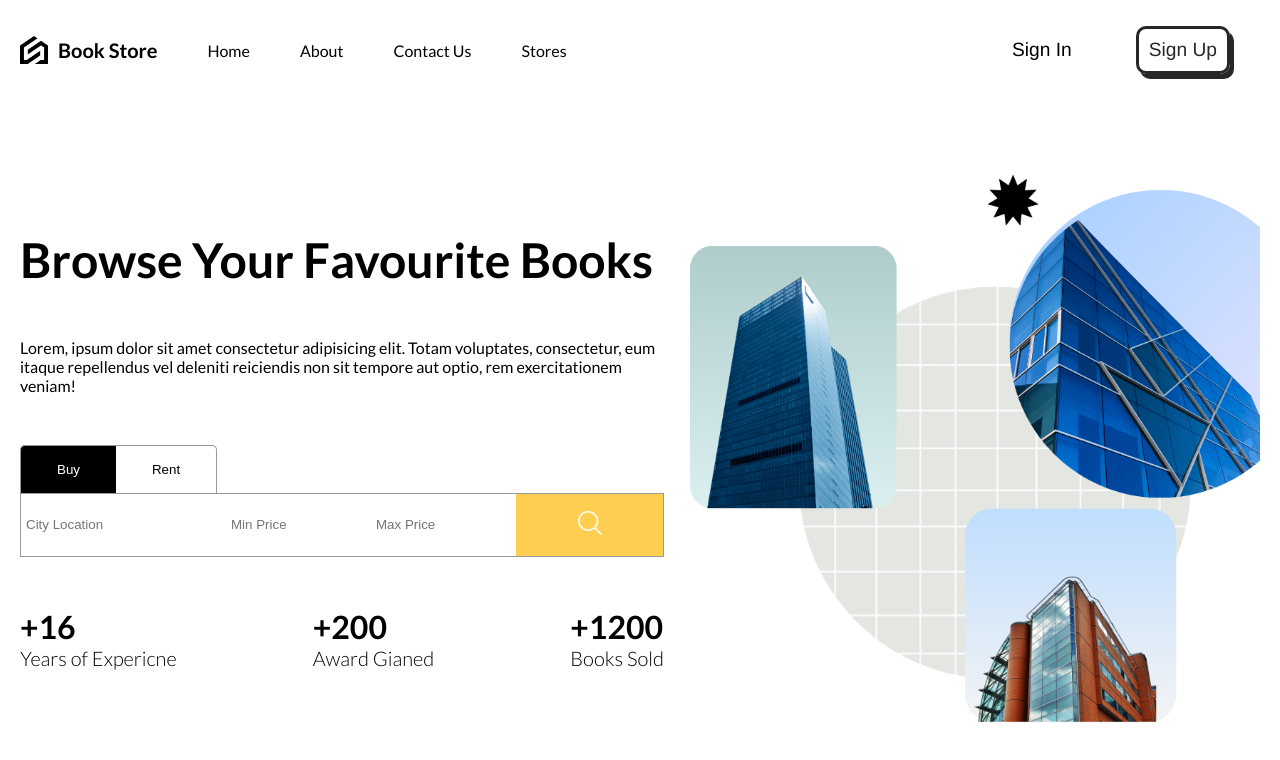
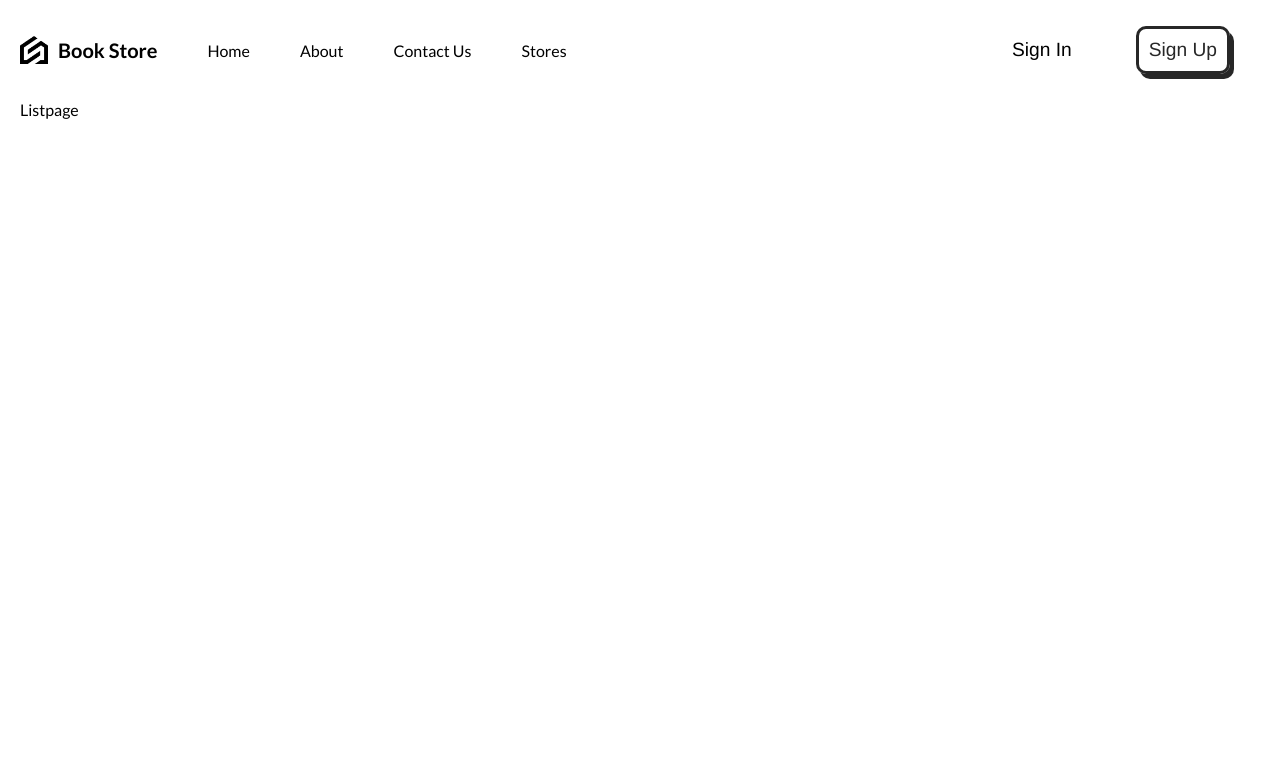
Before and after one commit to Rishi-9949/Web-Dev, a React (Vite) app: page /list in a window 1280 px wide. Shown: the top 760 px of the page. Built offline with nearby package versions, Linux system fonts and the light colour scheme.

Commit message:
added a list page and a error page
next step is to finish the list page

```diff
--- a/package.json
+++ b/package.json
@@ -12,6 +12,7 @@
   "dependencies": {
     "react": "^18.2.0",
     "react-dom": "^18.2.0",
+    "react-router-dom": "^6.25.1",
     "sass": "^1.77.2"
   },
   "devDependencies": {
--- a/src/App.jsx
+++ b/src/App.jsx
@@ -1,19 +1,43 @@
-import Navbar from "./components/Navbar/Navbar"
-import "./layout.scss"
 import HomePage from "./routes/homePage/homePage"
 
+import {
+  createBrowserRouter,
+  RouterProvider,
+} from "react-router-dom";
+import ListPage from "./routes/listPage/listPage";
+import Layout from "./routes/layout/layout";
+import SinglePage from "./routes/singlePage/singlePage";
 
 function App() {
+
+  const router = createBrowserRouter([
+    {
+      path: "/",
+      element:<Layout/>,
+      children:[
+        {
+          path:"/",
+          element:<HomePage/>
+        },
+        {
+          path:"/list",
+          element:<ListPage/>
+        },
+        {
+          path:":id",
+          element:<SinglePage/>
+        }
+
+      ]
+    }
+  ]);
+
+
+
   return (
-    <div className="layout">
-      <div className="navbar">
-        <Navbar/>
-      </div>
-      <div className="content">
-        <HomePage/>
-      </div>
-    </div>
-  )
+
+    <RouterProvider router={router}/>
+  );
 }
 
 export default App
--- a/src/components/Navbar/Navbar.scss
+++ b/src/components/Navbar/Navbar.scss
@@ -10,10 +10,6 @@
 
         @include sm{
             display: none;
-        }
-
-        &:hover{
-            scale: 1.05;
         }
     }
 
--- /dev/null
+++ b/src/routes/layout/layout.jsx
@@ -0,0 +1,16 @@
+import './layout.scss';
+import Navbar from  "../../components/Navbar/Navbar"
+import { Outlet } from 'react-router-dom';
+function Layout() {
+    return (
+    <div className="layout">
+      <div className="navbar">
+        <Navbar/>
+      </div>
+      <div className="content">
+        <Outlet/>
+      </div>
+    </div>
+    );
+}
+export default Layout;
--- a/src/layout.scss
+++ b/src/routes/layout/layout.scss
@@ -1,4 +1,4 @@
-@import "./responsive.scss";
+@import "../../responsive.scss";
 .layout{
     height: 100vh;
     max-width: 1366px;
--- a/src/routes/listPage/listPage.jsx
+++ b/src/routes/listPage/listPage.jsx
@@ -0,0 +1,9 @@
+import './listPage.scss'
+
+function ListPage(){
+    return (
+        <div className='listPage'>Listpage</div>
+    )
+}
+
+export default ListPage
--- /dev/null
+++ b/src/routes/listPage/listPage.scss
@@ -0,0 +1,3 @@
+.listPage{
+
+}
--- /dev/null
+++ b/src/routes/singlePage/singlePage.jsx
@@ -0,0 +1,8 @@
+import './singlePage.scss'
+
+function SinglePage(){
+    return (
+        <div className="singlePage">singlePage</div>
+    )
+}
+export default SinglePage
```
Also changed, not shown: src/routes/login/login.jsx (added, +8 -0 lines), src/routes/login/login.scss (added), src/routes/singlePage/singlePage.scss (added), 1 other file (tests, documents, lock files or other folders).
